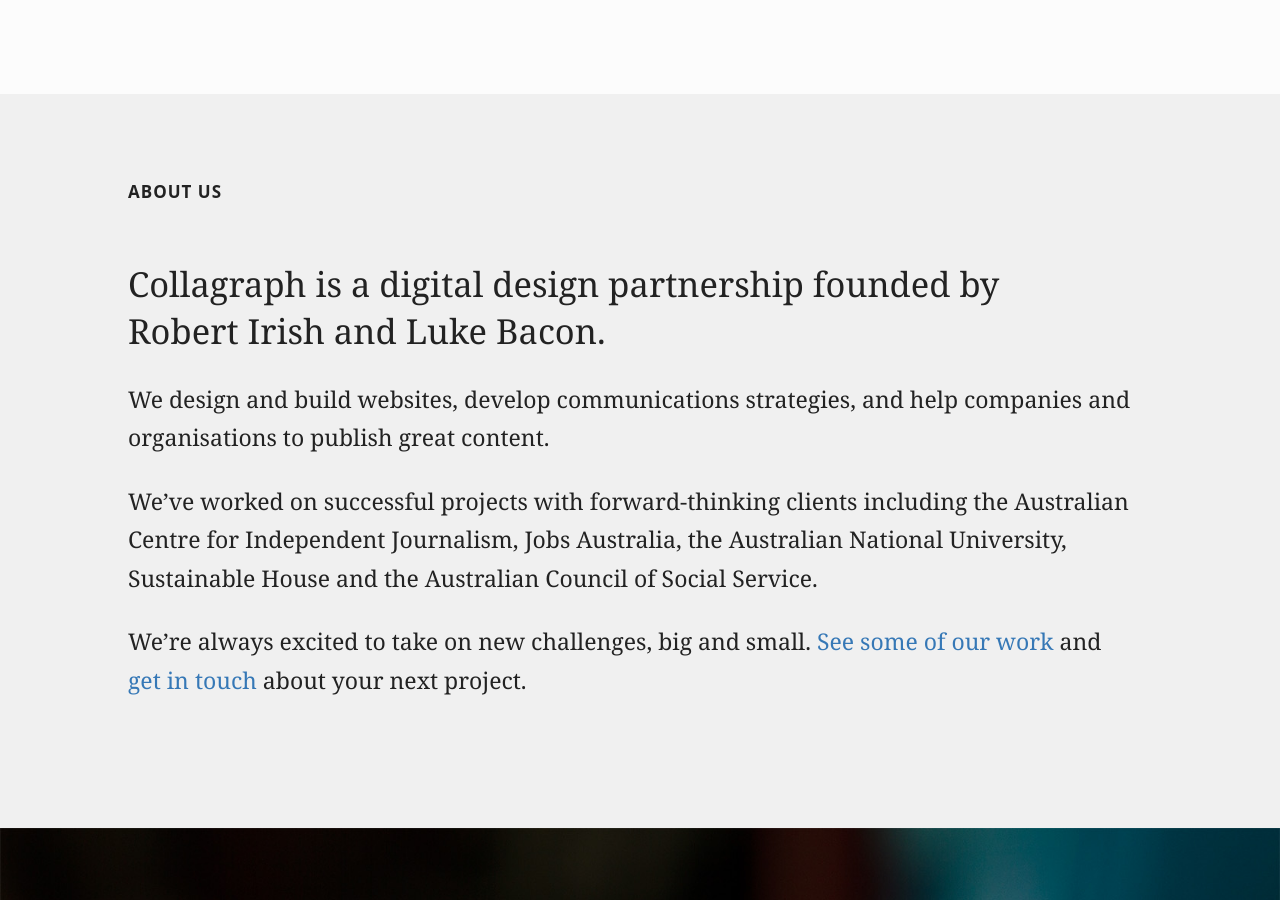
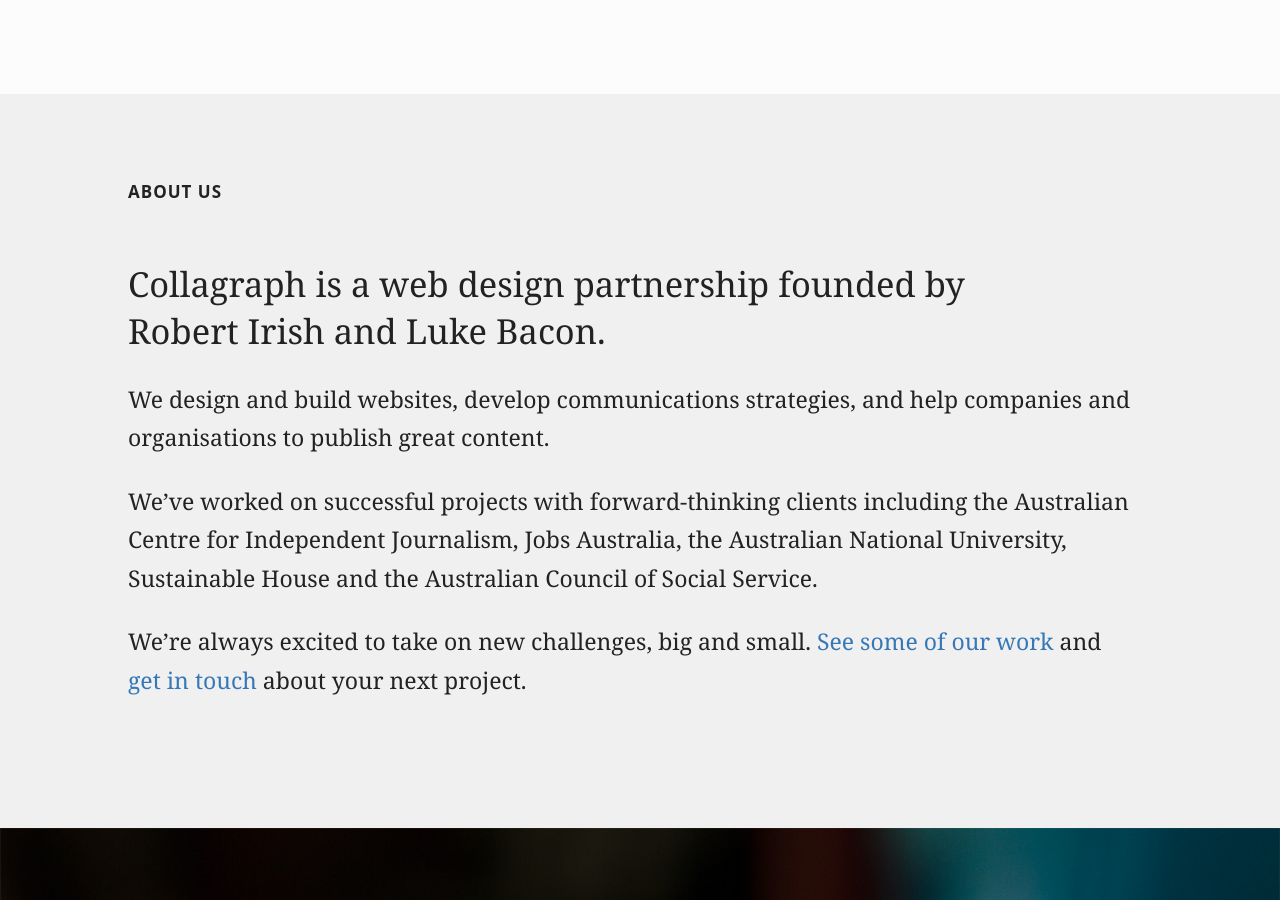
Before and after one commit to collagraph/collagraph.github.io, a Jekyll site: the page built from index.html, in a window 1280 px wide and 900 px high, scrolled down 689 px. Built offline with Jekyll 4.4.1, drawn with Linux system fonts in a browser that asks for light colours; nearby versions of some CDN libraries; Markdown is read by kramdown in place of the engine named in the settings.

Commit message:
change "digital design" to "web design"

```diff
--- a/index.html
+++ b/index.html
@@ -10,7 +10,7 @@
 
     <h2>About us</h2>
 
-    <p class="distinct">Collagraph is a digital design partnership founded&nbsp;by Robert&nbsp;Irish and&nbsp;Luke&nbsp;Bacon.</p>
+    <p class="distinct">Collagraph is a web design partnership founded&nbsp;by Robert&nbsp;Irish and&nbsp;Luke&nbsp;Bacon.</p>
 
     <p>We design and build websites, develop communications strategies, and help companies and organisations to publish great&nbsp;content.</p>
 
```
